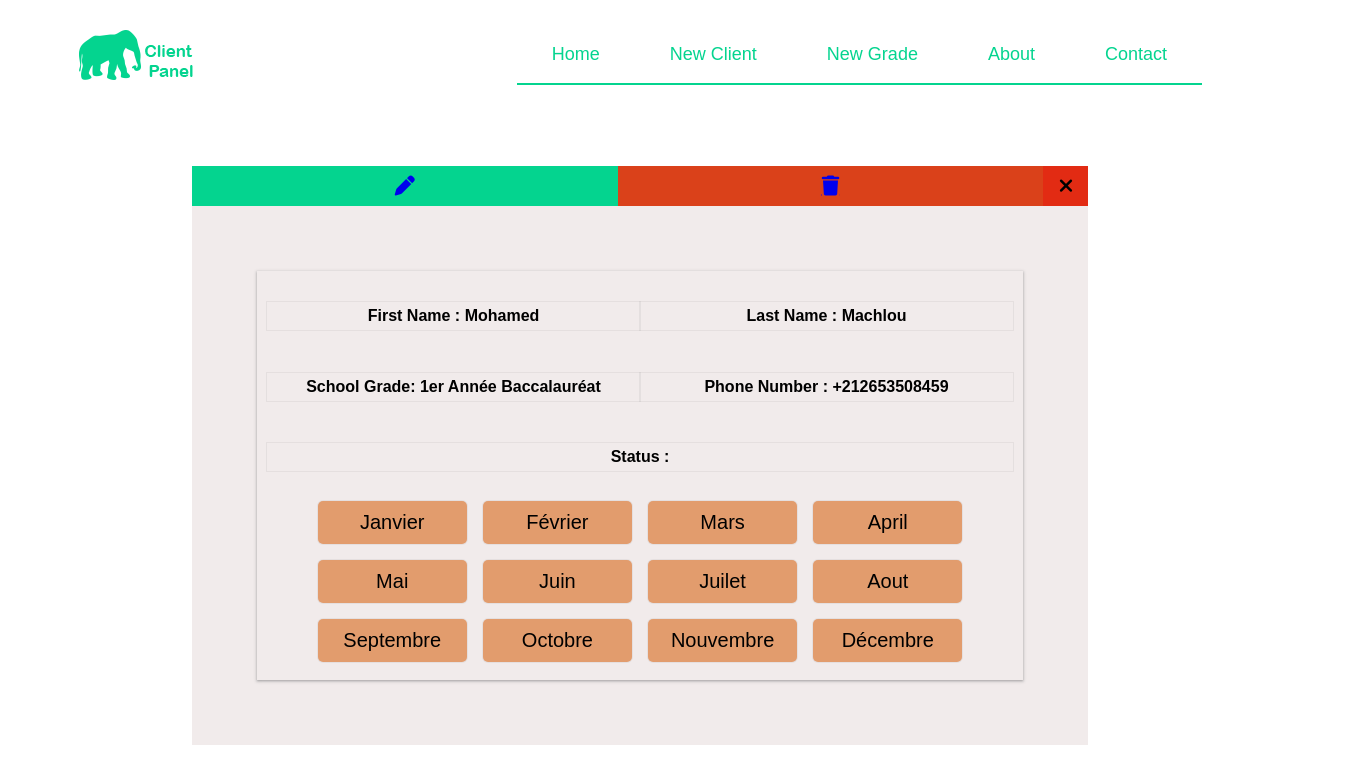
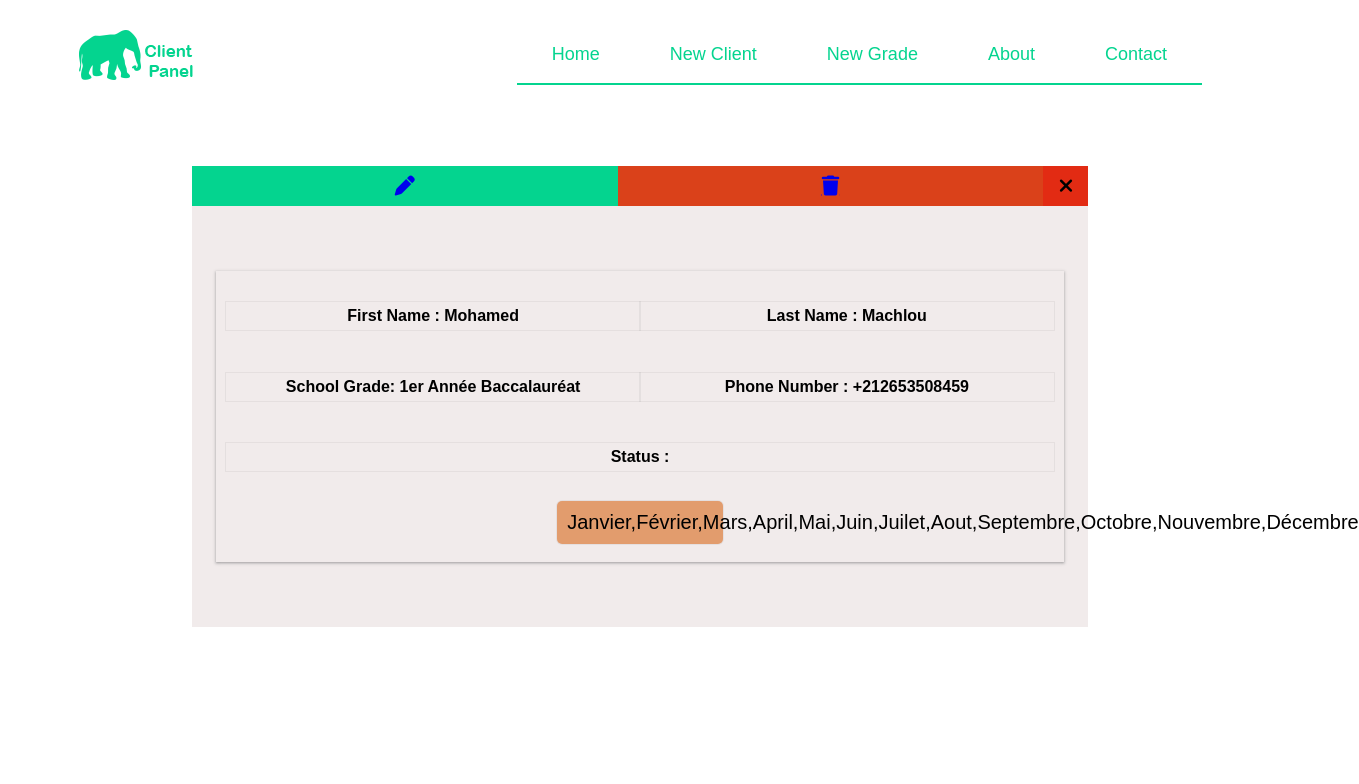
Before and after one commit to mohamedMachlou/ClientManagement, an Angular app: page / in a window 1280 px wide. Both pictures are taken after a click on the element "Machlou". Shown: the top 784 px of the page, 1359 px wide, since content can reach past the window. Built offline with nearby package versions, Linux system fonts and the light colour scheme; data requests are answered from the project's data file.

Commit message:
121517022024

```diff
--- a/database/db.json
+++ b/database/db.json
@@ -239,6 +239,18 @@
         "Nouvembre",
         "Décembre"
       ]
+    },
+    {
+      "id": 26,
+      "firstName": "Siham",
+      "lastName": "Ziyech",
+      "phoneNumber": "+212653508459",
+      "grade": {
+        "label": "Tronc Commun",
+        "id": 24
+      },
+      "status": false,
+      "subDate": "2024-02-17T11:11:13.045Z"
     }
   ],
   "grade": [
--- a/src/app/client/components/client-create/client-create.component.ts
+++ b/src/app/client/components/client-create/client-create.component.ts
@@ -3,6 +3,7 @@ import { Grade } from '../../models/grade';
 import { GradeService } from '../../services/grade.service';
 import { Client } from '../../models/client';
 import { ClientService } from '../../services/client.service';
+import { DatePipe } from '@angular/common';
 
 @Component({
   selector: 'app-client-create',
@@ -17,20 +18,8 @@ export class ClientCreateComponent implements OnInit {
     lastName: '',
     phoneNumber: '',
     grade: { id: 0, label: '' },
-    status: [
-      'Janvier',
-      'Février',
-      'Mars',
-      'April',
-      'Mai',
-      'Juin',
-      'Juilet',
-      'Aout',
-      'Septembre',
-      'Octobre',
-      'Nouvembre',
-      'Décembre',
-    ],
+    status: false,
+    subDate: new Date(),
   });
   // Injection of the services
   gradeService = inject(GradeService);
@@ -38,6 +27,7 @@ export class ClientCreateComponent implements OnInit {
 
   ngOnInit(): void {
     this.getAllGrades();
+    console.log(this.newClient().subDate);
   }
 
   // Reset Client Information
@@ -48,20 +38,8 @@ export class ClientCreateComponent implements OnInit {
       lastName: '',
       phoneNumber: '',
       grade: { id: 0, label: '' },
-      status: [
-        'Janvier',
-        'Février',
-        'Mars',
-        'April',
-        'Mai',
-        'Juin',
-        'Juilet',
-        'Aout',
-        'Septembre',
-        'Octobre',
-        'Nouvembre',
-        'Décembre',
-      ],
+      status: false,
+      subDate: new Date(),
     });
   }
 
--- a/src/app/client/components/client-edit/client-edit.component.ts
+++ b/src/app/client/components/client-edit/client-edit.component.ts
@@ -19,20 +19,8 @@ export class ClientEditComponent implements OnInit {
     lastName: '',
     phoneNumber: '',
     grade: { id: 0, label: '' },
-    status: [
-      'Janvier',
-      'Février',
-      'Mars',
-      'April',
-      'Mai',
-      'Juin',
-      'Juilet',
-      'Aout',
-      'Septembre',
-      'Octobre',
-      'Nouvembre',
-      'Décembre',
-    ],
+    status: false,
+    subDate: new Date(),
   });
   // Services
   clientService = inject(ClientService);
--- a/src/app/client/components/client-list/client-list.component.html
+++ b/src/app/client/components/client-list/client-list.component.html
@@ -54,8 +54,8 @@
           Phone Number : <span> {{ client.phoneNumber }} </span>
         </h4>
         <h4 class="status-label">Status :</h4>
-        <span class="status" *ngFor="let stat of client.status">
-          {{ stat }}
+        <span class="status">
+          {{ client.status }}
         </span>
       </div>
     </div>
--- a/src/app/client/components/client-list/client-list.component.ts
+++ b/src/app/client/components/client-list/client-list.component.ts
@@ -21,20 +21,8 @@ export class ClientListComponent implements OnInit {
     lastName: '',
     phoneNumber: '',
     grade: { id: 0, label: '' },
-    status: [
-      'Janvier',
-      'Février',
-      'Mars',
-      'April',
-      'Mai',
-      'Juin',
-      'Juilet',
-      'Aout',
-      'Septembre',
-      'Octobre',
-      'Nouvembre',
-      'Décembre',
-    ],
+    status: false,
+    subDate: new Date(),
   });
 
   ngOnInit(): void {
--- a/src/app/client/components/nav-bar/nav-bar.component.css
+++ b/src/app/client/components/nav-bar/nav-bar.component.css
@@ -32,7 +32,6 @@
   color: var(--main-color);
 }
 .li-deactive {
-  /* color: var(--main-color); */
   color: white;
 }
 .li-active {
@@ -49,7 +48,7 @@
   color: white !important;
 }
 .header .nav ul li:hover {
-  background-color: var(--main-color);
+  background-color: var(--main-color-hover);
 }
 @media (min-width: 998px) {
   .header .container {
@@ -65,7 +64,6 @@
     content: " ";
     width: 685px;
     height: 2px;
-    /* background-color: red; */
     background-color: var(--main-color);
     position: absolute;
     bottom: 16px;
--- a/src/app/client/models/client.ts
+++ b/src/app/client/models/client.ts
@@ -6,5 +6,6 @@ export interface Client {
   lastName: string;
   phoneNumber?: string;
   grade: Grade;
-  status: string[];
+  status: boolean;
+  subDate: Date;
 }
--- a/src/styles.css
+++ b/src/styles.css
@@ -3,7 +3,7 @@
 :root {
   /* --main-color: #2a2c2b; */
   --main-color: #04d48f;
-  --main-color-hover: #57e2b4;
+  --main-color-hover: #0c8a5e;
   --main-color-active: #09e740;
   --secondary-color: #da411a;
   --secondary-color-hover: #d1735b;
```
